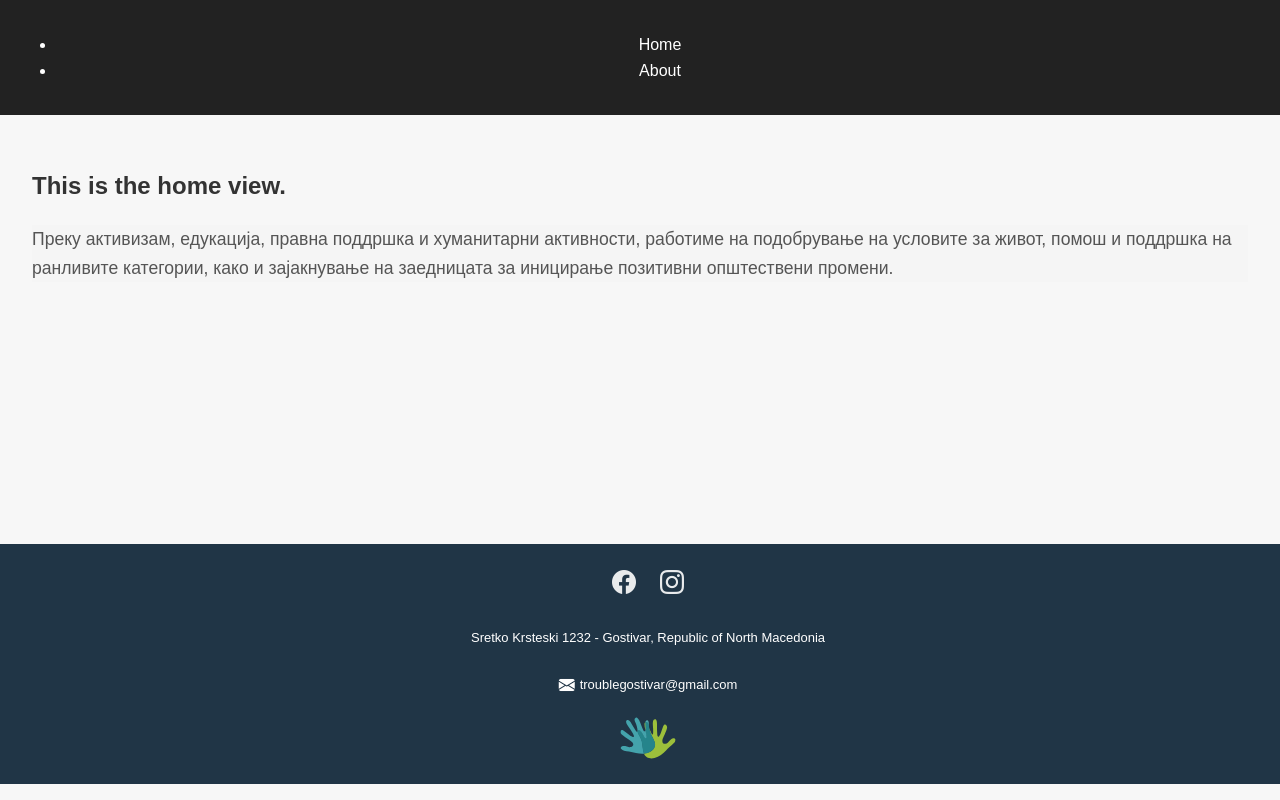
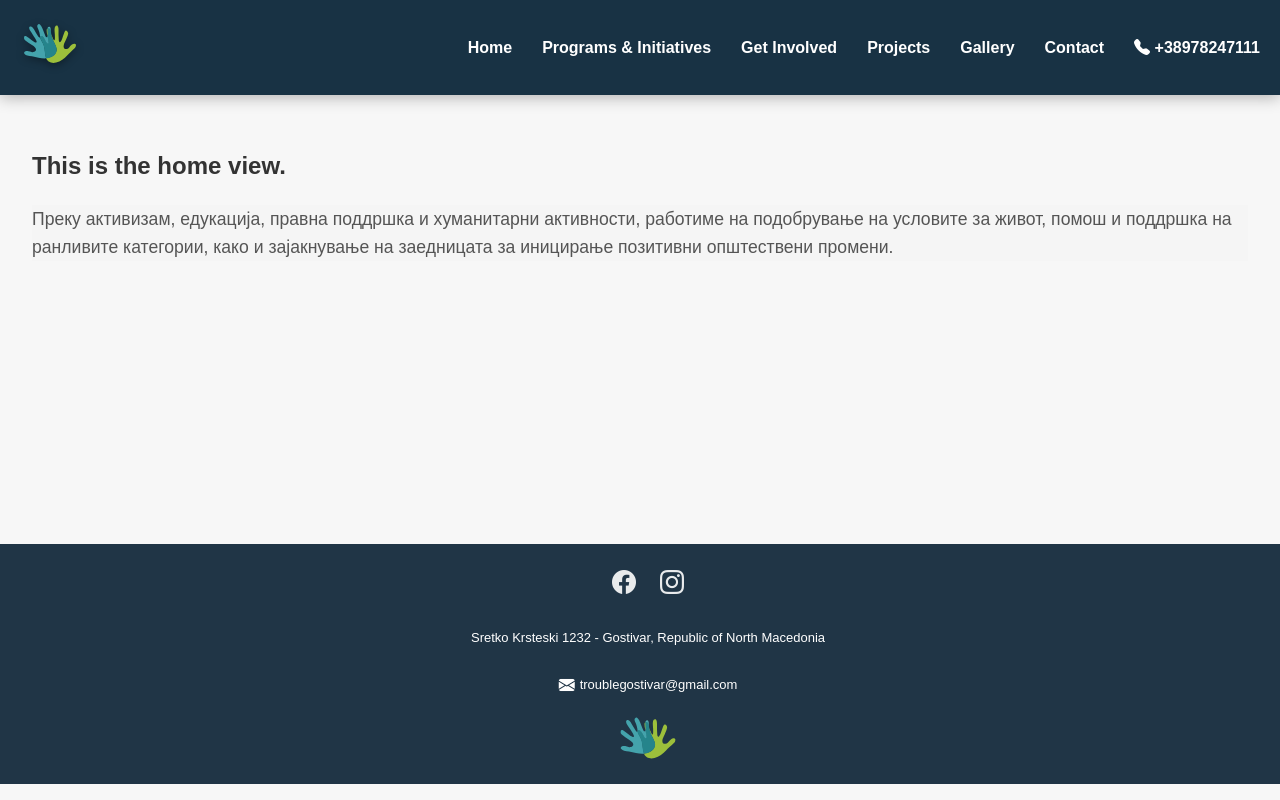
Before and after one commit to qa-codecademy/sp2025-cp06-wit-1, a plain HTML site: page frontend/index.html in a window 1280 px wide. Drawn offline with nearby package versions, Linux system fonts and the light colour scheme.

Commit message:
navigationbar-updated

```diff
--- a/frontend/main.js
+++ b/frontend/main.js
@@ -1,6 +1,7 @@
 import Header from "./src/components/header.js";
 import Footer from "./src/components/footer.js";
 import { handleLocation } from "./router.js";
+
 
 // View switching logic (handled in router.js)
 const app = () => {
--- a/frontend/src/components/header.js
+++ b/frontend/src/components/header.js
@@ -1,11 +1,27 @@
 const Header = () => {
     return `
-        <nav>
-            <ul>
-                <li><a href="#/" data-link">Home</a></li>
-                <li><a href="#/about" data-link">About</a></li>
-            </ul>
-        </nav>
+        <nav class="navbar">
+        <a href="#/" class="logo">
+            <img src="./src/assets/when-in-trouble-logo-cmyk.svg" alt="When In Trouble Logo">
+        </a>
+        <ul class="nav-links">
+            <li><a href="#/" data-link>Home</a></li>
+            <li class="dropdown">
+                <a href="#" data-link>Programs & Initiatives</a>
+                <ul class="dropdown-menu">
+                    <li><a href="education.html" data-link>Education</a></li>
+                    <li><a href="activism.html" data-link>Activism</a></li>
+                    <li><a href="legal-support.html" data-link>Legal Support</a></li>
+                    <li><a href="humanitarian.html" data-link>Humanitarian Aid</a></li>
+                </ul>
+            </li>
+            <li><a href="get-involved.html" data-link>Get Involved</a></li>
+            <li><a href="projects.html" data-link>Projects</a></li>
+            <li><a href="gallery.html" data-link>Gallery</a></li>
+            <li><a href="contact.html" data-link>Contact</a></li>
+            <li><a href="tel:++38978247111"><i class="bi bi-telephone-fill"></i>   +38978247111</a></li>
+        </ul>
+    </nav>
     `;
 };
 
--- a/frontend/src/styles/header.css
+++ b/frontend/src/styles/header.css
@@ -1,12 +1,12 @@
 /* Header styles */
-header.header {
+/* header.header {
     background-color: #222;
     color: #fff;
     padding: 1rem;
     text-align: center;
-  }
+  } */
    /* Navigation links (if any) */
-   nav a {
+   /* nav a {
     color: #fff;
     text-decoration: none;
     margin: 0 1rem;
@@ -15,3 +15,4 @@ header.header {
   nav a:hover {
     text-decoration: underline;
   }
+   */
--- a/frontend/src/styles/main.css
+++ b/frontend/src/styles/main.css
@@ -1,6 +1,7 @@
 @import url('./header.css');
 @import url('./footer.css');
 @import url('./home.css');
+@import url('./navbar.css');
 
   body {
     margin: 0;
--- /dev/null
+++ b/frontend/src/styles/navbar.css
@@ -0,0 +1,120 @@
+.navbar {
+    display: flex;
+    align-items: center;
+    justify-content: space-between;
+    padding: 15px 20px;
+    background-color: #183244;
+    box-shadow: 0 2px 15px rgba(0, 0, 0, 0.3);
+    top: 0;
+    z-index: 1000;
+}
+
+.navbar .logo img {
+    height: 57px;
+    filter: drop-shadow(0 2px 4px rgba(0, 0, 0, 0.4));
+    transition: transform 0.4s ease, box-shadow 0.4s ease, filter 0.4s ease;
+}
+
+.navbar .logo:hover img {
+    animation: pulse 1.2s ease-in-out infinite;
+    box-shadow: 0 0 15px rgba(0, 191, 165, 0.5);
+    filter: brightness(1.1);
+}
+
+@keyframes pulse {
+    0% {
+        transform: scale(1);
+    }
+    50% {
+        transform: scale(1.08);
+    }
+    100% {
+        transform: scale(1);
+    }
+}
+
+.nav-links {
+    display: flex;
+    gap: 30px;
+    list-style: none;
+    margin: 0;
+    padding: 0;
+}
+
+.nav-links li {
+    position: relative;
+}
+
+.nav-links li a {
+    color: #ffffff;
+    text-decoration: none;
+    font-weight: 600;
+    font-size: 16px;
+    transition: color 0.3s ease;
+}
+
+.nav-links li a::after {
+    content: '';
+    position: absolute;
+    width: 0%;
+    height: 2px;
+    background: #00c7a2;
+    left: 0;
+    bottom: -3px;
+    transition: width 0.3s ease;
+}
+
+.nav-links li a:hover {
+    color: #00c7a2;
+}
+
+.nav-links li a:hover::after {
+    width: 100%;
+}
+
+.dropdown {
+    position: relative;
+}
+
+.dropdown-menu {
+    position: absolute;
+    top: 100%;
+    left: 0;
+    min-width: 200px;
+    background-color: #1c3547;
+    border-radius: 6px;
+    box-shadow: 0 6px 15px rgba(0, 0, 0, 0.3);
+    margin-top: 7px;
+    opacity: 0;
+    visibility: hidden;
+    transform: translateY(10px);
+    transition: all 0.3s ease;
+    z-index: 999;
+}
+
+ul {
+    padding-left: 0;
+}
+
+.dropdown:hover .dropdown-menu,
+.dropdown-menu:hover {
+    opacity: 1;
+    visibility: visible;
+    transform: translateY(0);
+}
+
+.dropdown-menu li {
+    padding: 10px;
+    list-style-type: none;
+    transition: background-color 0.2s ease;
+}
+
+.dropdown-menu li a {
+    color: #f9fcfe;
+    text-decoration: none;
+    display: block;
+}
+
+.dropdown-menu li:hover {
+    background-color: #2a4e66;
+}
```
Also changed, not shown: frontend/index.html (+1 -0 lines).
